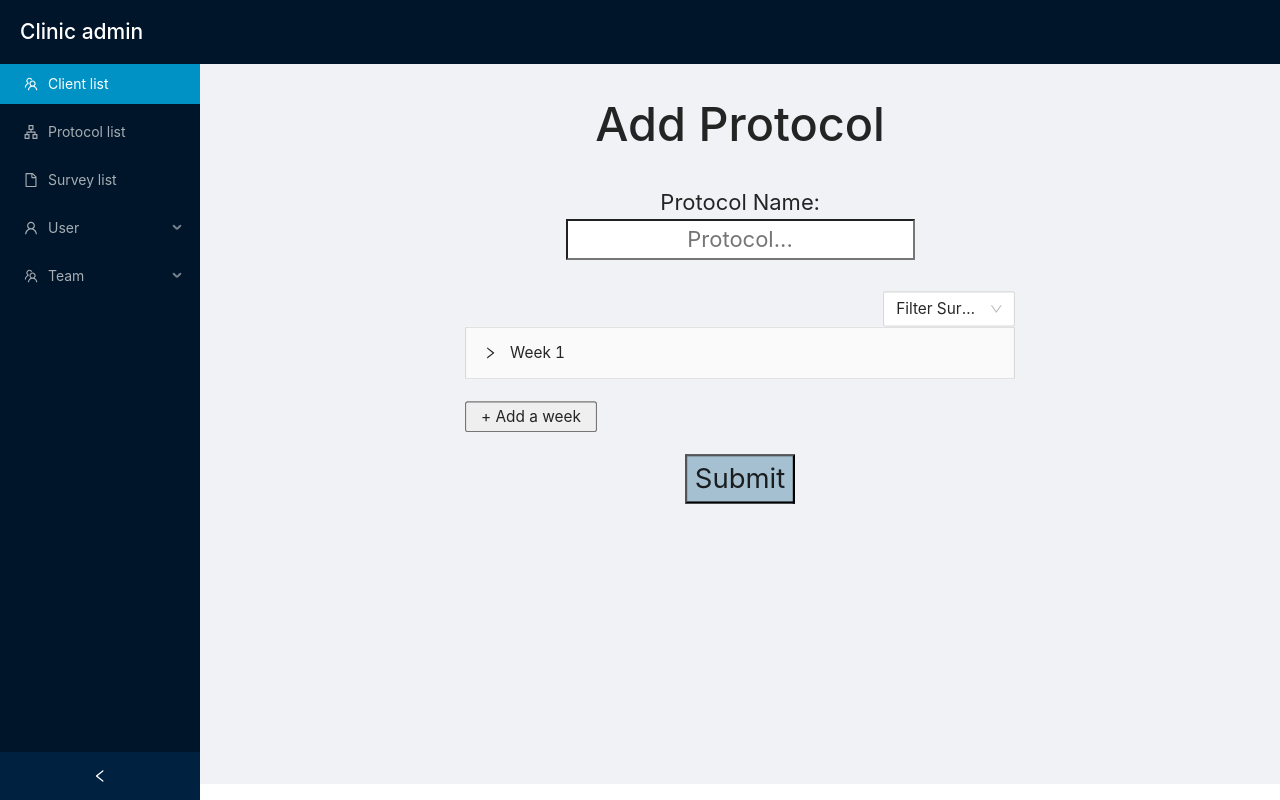
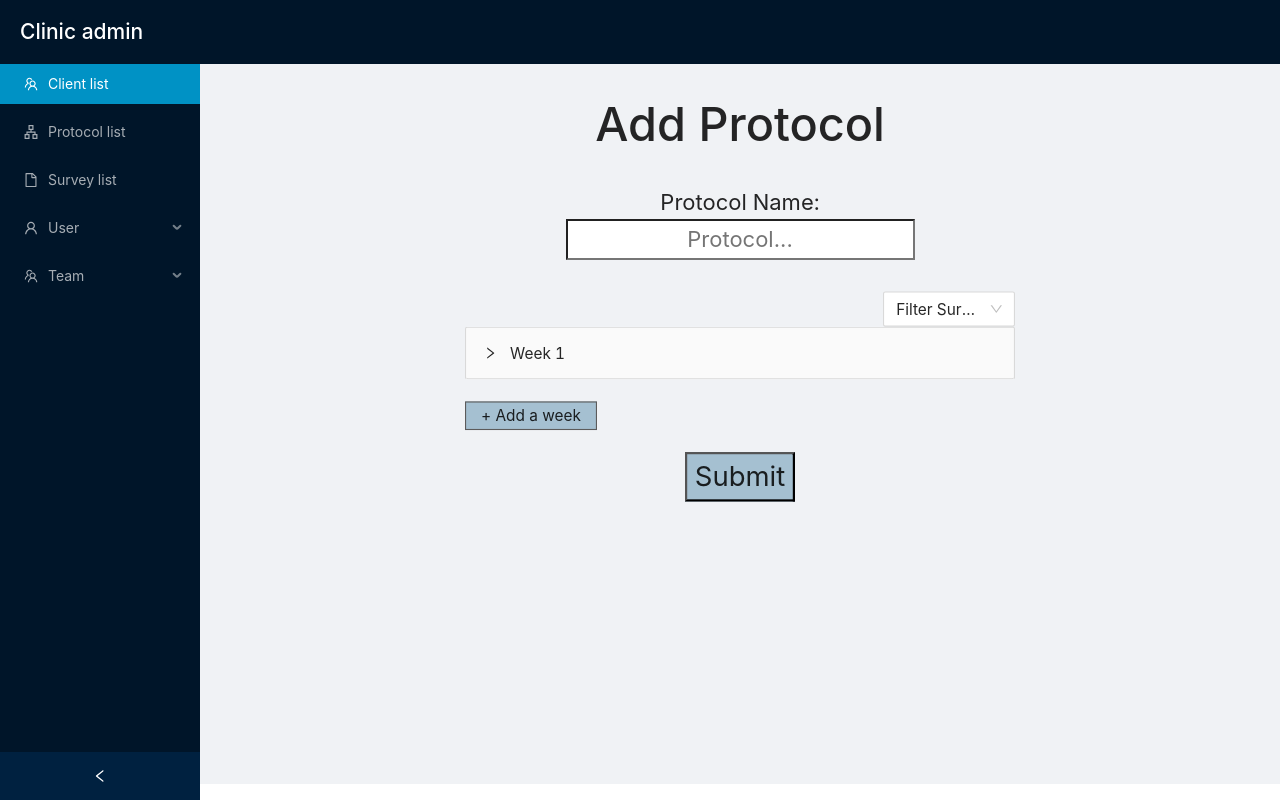
Before and after one commit to webahead14/clinic-admin, a React (Create React App) app: page /add/protocol in a window 1280 px wide. Built offline with nearby package versions, Linux system fonts and the light colour scheme.

Commit message:
modified buttons in addProtocol

```diff
--- a/src/App.jsx
+++ b/src/App.jsx
@@ -17,7 +17,6 @@ import ProtocolList from "./pages/ProtocolList";
 import SurveyList from "./pages/SurveyList";
 import AddClient from "./pages/AddClient";
 import AddProtocol from "./pages/AddProtocol";
-import TwoAddProtocol from "./pages/TwoAddProtocol";
 
 import ClientPage from "./pages/ClientPage";
 import ProtocolPage from "./pages/ProtocolPage";
@@ -107,7 +106,6 @@ function App() {
               <Route path="/clients" element={<ClientList />} />
               <Route path="/surveys" element={<SurveyList />} />
               <Route path="/protocols" element={<ProtocolList />} />
-              {/* <Route path="/add/twoprotocol" element={<TwoAddProtocol />} /> */}
               <Route path="/add/protocol" element={<AddProtocol />} />
               <Route path="/add/client" element={<AddClient />} />
               <Route path="/client/:id" element={<ClientPage />} />
--- a/src/Complete/index.jsx
+++ b/src/Complete/index.jsx
@@ -2,8 +2,6 @@ import options from "../utils/allSurveys";
 import { AutoComplete } from "antd";
 
 function Complete(props) {
-  // const [surveyOptions, setSurveyOptions] = useState([]);
-
   const onSelect = (surveyName) => {
     props.setAddWeek((prevWeeks) => {
       return prevWeeks.map((weekObj) => {
--- a/src/pages/AddProtocol/style.module.css
+++ b/src/pages/AddProtocol/style.module.css
@@ -49,10 +49,13 @@ table {
   width: 120px;
   margin-top: 20px;
   margin-right: auto;
+  background-color: #a5c0d1;
+  border: 1px solid rgb(92, 91, 91);
+  /* margin-top: -0.1px; */
 }
 
 .surveySelection {
-  border: 1px solid black;
+  border: 1px solid rgb(134, 133, 133);
   width: fit-content;
   height: 40px;
   display: flex;
@@ -78,10 +81,13 @@ p {
   display: flex;
   margin-left: 370px;
   cursor: pointer;
+  background-color: #ff7c7c;
 }
 
 .deleteSurvey {
   cursor: pointer;
+  color: rgb(90, 89, 89);
+  margin-top: -7px;
 }
 
 .submitProtocol {
```
